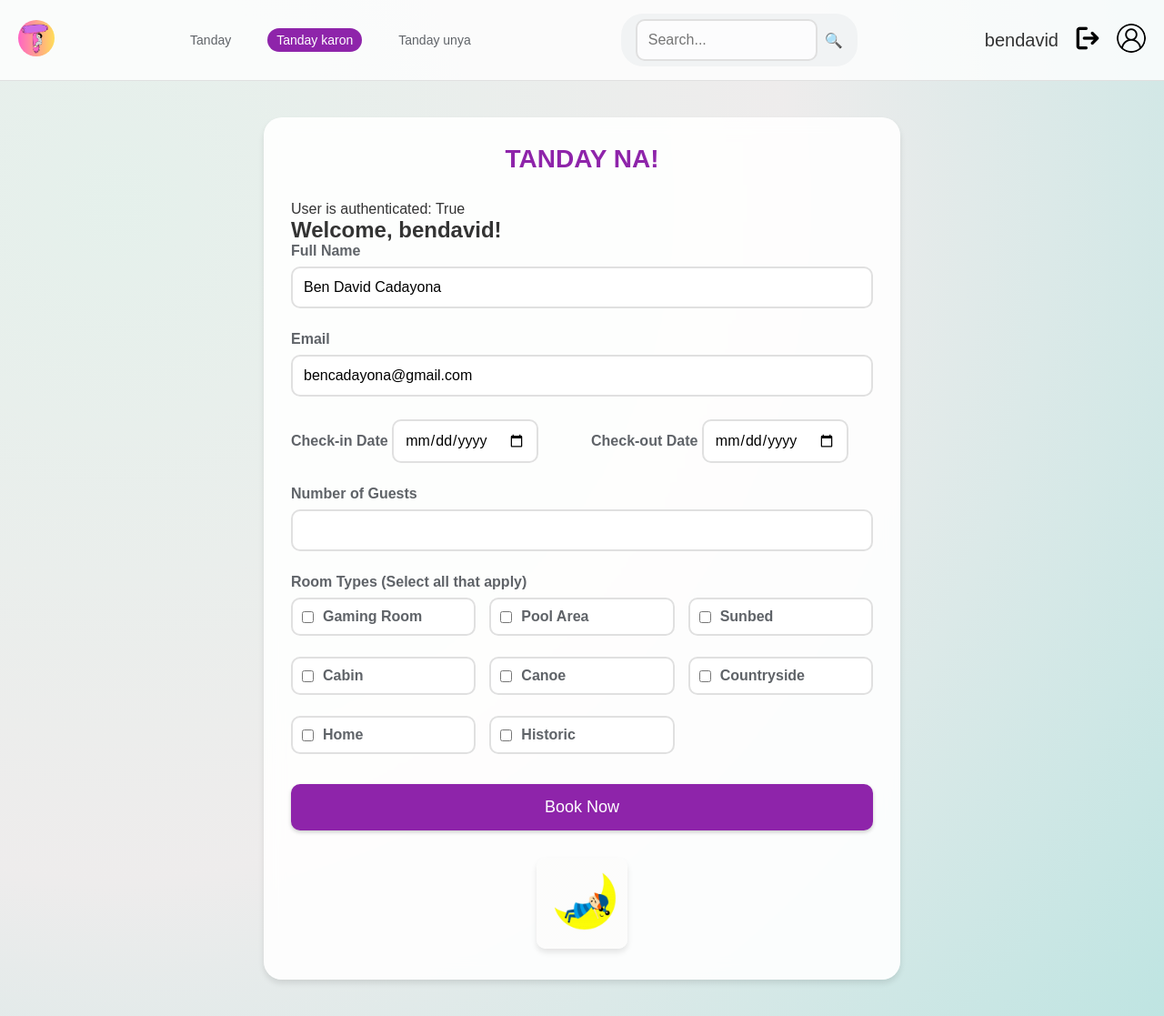
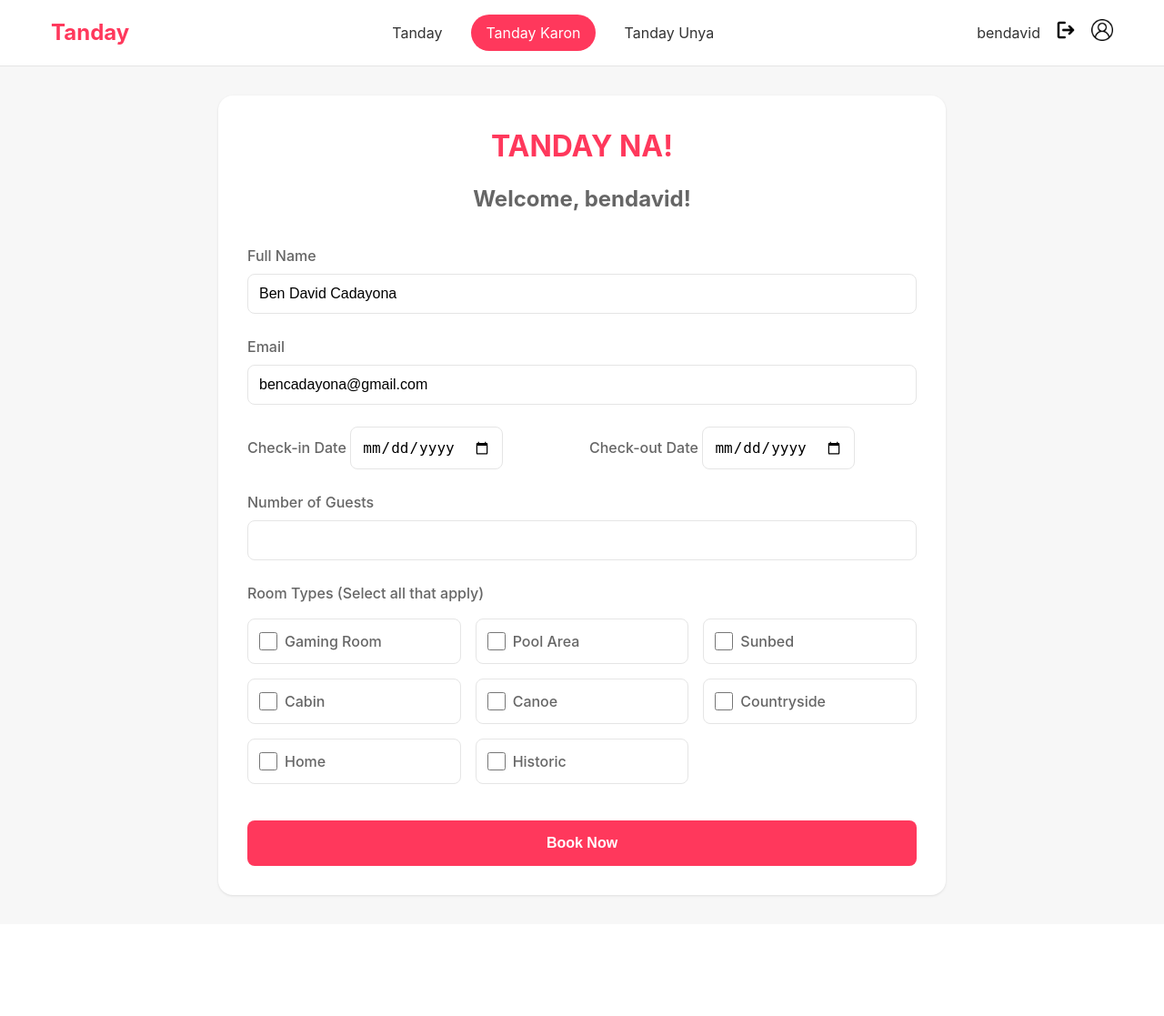
Before and after one commit to ohpie69/Tanday, a Django app: page /booking/ in a window 1280 px wide. Shown: the whole page at 91% size. After the commit the page ends 986 px from the top, so only its background shows below. Run offline with Django 5.2, Linux system fonts and the light colour scheme; a user stored in the database is signed in.

Commit message:
changes sa home and book and added loading animations.

```diff
--- a/TandayApp/api/templates/booking.html
+++ b/TandayApp/api/templates/booking.html
@@ -1,250 +1,247 @@
-{% load static %}
-{% if error %}
-    <script>
-        alert("{{ error }}");
-    </script>
-{% endif %}
 <!DOCTYPE html>
 <html lang="en">
 <head>
     <meta charset="UTF-8">
     <meta name="viewport" content="width=device-width, initial-scale=1.0">
-    <title>Tanday Karon Booking</title>
+    <title>Tanday - Book Your Stay</title>
     <style>
+        /* Reset and base styles */
         * {
             margin: 0;
             padding: 0;
             box-sizing: border-box;
-            font-family: Arial, sans-serif;
         }
 
         body {
-            background-color: #f0f0f0;
-            background-image: radial-gradient(circle at 10% 20%, rgba(216, 241, 230, 0.46) 0%, rgba(233, 226, 226, 0.28) 50.8%, rgba(57, 197, 187, 0.27) 100.2%);
+            font-family: -apple-system, BlinkMacSystemFont, 'Segoe UI', Roboto, 'Helvetica Neue', Arial, sans-serif;
+            line-height: 1.5;
             color: #333;
+            background-color: #f7f7f7;
         }
 
+        /* Header styles */
         header {
-            display: flex;
-            justify-content: space-between;
-            align-items: center;
-            padding: 15px 20px;
-            background-color: rgba(255, 255, 255, 0.8);
-            border-bottom: 1px solid #e0e0e0;
+            background-color: #fff;
+            border-bottom: 1px solid #e5e5e5;
+            padding: 1rem 0;
         }
 
-        .logo img {
-            width: 40px;
-            height: 40px;
-            border-radius: 50%;
+        .header-content {
+            max-width: 1200px;
+            margin: 0 auto;
+            padding: 0 1rem;
+            display: flex;
+            align-items: center;
+            justify-content: space-between;
+        }
+
+        .logo {
+            font-size: 1.5rem;
+            font-weight: bold;
+            color: #FF385C;
+            text-decoration: none;
         }
 
         nav {
             display: flex;
-            align-items: center;
+            gap: 1rem;
         }
 
         nav a {
             text-decoration: none;
-            color: #5f6368;
-            margin: 0 15px;
-            font-size: 14px;
-            padding: 5px 10px;
-            border-radius: 20px;
-            transition: background-color 0.3s, color 0.3s;
+            color: #333;
+            padding: 0.5rem 1rem;
+            border-radius: 9999px;
+            transition: background-color 0.3s ease, color 0.3s ease;
         }
 
         nav a:hover, nav a.active {
-            background-color: #8e24aa;
-            color: #ffffff;
-        }
-
-        .search-container {
-            display: flex;
-            align-items: center;
-            background-color: #f1f3f4;
-            border-radius: 24px;
-            padding: 6px 16px;
-            margin: 0 16px;
-        }
-
-        .search-container input {
-            border: none;
-            background-color: transparent;
-            margin-right: 8px;
-            font-size: 14px;
-            width: 200px;
-        }
-
-        .search-icon {
-            color: #8e24aa;
+            background-color: #FF385C;
+            color: white;
         }
 
         .user-info {
             display: flex;
             align-items: center;
-        }
-
-        .user-info span {
-            margin-right: 16px;
-            font-size: 20px;
+            gap: 1rem;
         }
 
         .user-info img {
-            width: 32px;
-            height: 32px;
-            border-radius: 50%;
-            /* box-shadow: 0 2px 4px rgba(0, 0, 0, 0.2); */
+            width: 24px;
+            height: 24px;
         }
 
+        /* Booking container styles */
         .booking-container {
-            max-width: 700px;
-            margin: 40px auto;
-            background-color: rgba(255, 255, 255, 0.9);
-            border-radius: 20px;
-            box-shadow: 0 4px 6px rgba(0, 0, 0, 0.1);
-            padding: 30px;
-            backdrop-filter: blur(10px);
+            max-width: 800px;
+            margin: 2rem auto;
+            padding: 2rem;
+            background-color: #fff;
+            border-radius: 1rem;
+            box-shadow: 0 1px 3px rgba(0, 0, 0, 0.1);
         }
 
-        h1 {
-            color: #8e24aa;
-            margin-bottom: 30px;
+        .booking-container h1 {
+            font-size: 2rem;
+            color: #FF385C;
+            margin-bottom: 1rem;
             text-align: center;
-            font-size: 28px;
         }
 
+        .booking-container h2 {
+            font-size: 1.5rem;
+            margin-bottom: 2rem;
+            text-align: center;
+            color: #666;
+        }
+
+        /* Form styles */
         .booking-form {
             display: grid;
-            gap: 25px;
+            gap: 1.5rem;
         }
 
         .form-group {
             display: flex;
             flex-direction: column;
+            gap: 0.5rem;
         }
 
-        label {
-            margin-bottom: 8px;
-            color: #5f6368;
-            font-weight: bold;
+        .form-group label {
+            font-weight: 500;
+            color: #666;
         }
 
-        input[type="text"],
-        input[type="date"],
-        input[type="number"] {
-            padding: 12px;
-            border: 2px solid #e0e0e0;
-            border-radius: 10px;
-            font-size: 16px;
-            transition: border-color 0.3s;
-            background-color: rgba(255, 255, 255, 0.8);
+        .form-group input[type="text"],
+        .form-group input[type="email"],
+        .form-group input[type="number"],
+        .form-group input[type="date"] {
+            padding: 0.75rem;
+            border: 1px solid #e5e5e5;
+            border-radius: 0.5rem;
+            font-size: 1rem;
+            transition: border-color 0.3s ease;
         }
 
-        input[type="text"]:focus,
-        input[type="date"]:focus,
-        input[type="number"]:focus {
-            border-color: #8e24aa;
+        .form-group input:focus {
             outline: none;
+            border-color: #FF385C;
         }
 
         .date-inputs {
             display: grid;
             grid-template-columns: 1fr 1fr;
-            gap: 20px;
+            gap: 1rem;
         }
 
+        /* Room types grid */
         .room-types {
             display: grid;
-            grid-template-columns: repeat(auto-fill, minmax(150px, 1fr));
-            gap: 15px;
+            grid-template-columns: repeat(auto-fill, minmax(200px, 1fr));
+            gap: 1rem;
+            margin-top: 0.5rem;
         }
 
         .room-type-item {
             display: flex;
             align-items: center;
-            padding: 10px;
-            border: 2px solid #e0e0e0;
-            border-radius: 10px;
+            gap: 0.5rem;
+            padding: 0.75rem;
+            border: 1px solid #e5e5e5;
+            border-radius: 0.5rem;
             cursor: pointer;
-            transition: background-color 0.3s, border-color 0.3s;
-            background-color: rgba(255, 255, 255, 0.8);
+            transition: all 0.3s ease;
         }
 
         .room-type-item:hover {
-            background-color: rgba(240, 240, 240, 0.8);
+            background-color: #f5f5f5;
+            border-color: #FF385C;
         }
 
         .room-type-item input[type="checkbox"] {
-            margin-right: 10px;
+            width: 1.25rem;
+            height: 1.25rem;
+            border-radius: 0.25rem;
+            border: 2px solid #e5e5e5;
+            cursor: pointer;
         }
 
-        button {
-            background-color: #8e24aa;
+        /* Submit button */
+        button[type="submit"] {
+            background-color: #FF385C;
             color: white;
+            padding: 1rem;
             border: none;
-            padding: 15px;
-            border-radius: 10px;
+            border-radius: 0.5rem;
+            font-size: 1rem;
+            font-weight: 600;
             cursor: pointer;
-            font-size: 18px;
-            transition: background-color 0.3s, transform 0.3s;
-            box-shadow: 0 2px 4px rgba(0, 0, 0, 0.2);
+            transition: background-color 0.3s ease;
+            width: 100%;
+            margin-top: 1rem;
         }
 
-        button:hover {
-            background-color: #6a1b9a;
-            transform: translateY(-2px);
+        button[type="submit"]:hover {
+            background-color: #e31c5f;
         }
 
-        .gif-container {
-            text-align: center;
-            margin-top: 30px;
+        /* Responsive design */
+        @media (max-width: 768px) {
+            .date-inputs {
+                grid-template-columns: 1fr;
             }
 
-        .gif-container img {
-            max-width: 100%;
-            border-radius: 10px;
-            box-shadow: 0 4px 6px rgba(0, 0, 0, 0.1);
+            .room-types {
+                grid-template-columns: 1fr;
+            }
+
+            .booking-container {
+                margin: 1rem;
+                padding: 1rem;
+            }
         }
     </style>
 </head>
 <body>
+    {% load static %}
     <header>
-        <div class="logo">
-            <img src="{% static 'logo.png' %}" alt="Tanday Logo">
-        </div>
+        <div class="header-content">
+            <a href="/" class="logo">Tanday</a>
             <nav>
                 <a href="{% url 'home' %}">Tanday</a>
-            <a href="#" class="active">Tanday karon</a>
-            <a href="#">Tanday unya</a>
+                <a href="#" class="active">Tanday Karon</a>
+                <a href="#">Tanday Unya</a>
             </nav>
-        <div class="search-container">
-            <input type="text" placeholder="Search...">
-            <span class="search-icon">🔍</span>
-        </div>
             <div class="user-info">
                 <span>{{ request.user.username }}</span>
-            <!-- <span>🌐</span> -->
-            <a href="{% url 'logout' %}"><span><img src="{% static 'sign-out.png' %}" alt="Sign Out"></span></a>
-            <a href="{% url 'my_bookings' %}"><img src="{% static 'user.png' %}" alt="User Profile"></a>
+                <a href="{% url 'home' %}">
+                    <img src="{% static 'sign-out.png' %}" alt="Sign Out">
+                </a>
+                <a href="{% url 'my_bookings' %}">
+                    <img src="{% static 'user.png' %}" alt="User Profile">
+                </a>
+            </div>
         </div>
     </header>
 
     <div class="booking-container">
         <h1>TANDAY NA!</h1>
-        <p>User is authenticated: {{ request.user.is_authenticated }}</p>
         <h2>Welcome, {{ username }}!</h2>
+
         <form class="booking-form" method="post" action="{% url 'book_now' %}">
             {% csrf_token %}
             {{ form.as_p }}
+
             <div class="form-group">
                 <label for="name">Full Name</label>
                 <input type="text" id="name" name="name" required value="{{ request.user.first_name }} {{ request.user.last_name }}">
             </div>
+
             <div class="form-group">
                 <label for="email">Email</label>
-                <input type="text" id="email" name="email" required value="{{ email }}">
+                <input type="email" id="email" name="email" required value="{{ email }}">
             </div>
+
             <div class="form-group date-inputs">
                 <div>
                     <label for="check-in">Check-in Date</label>
@@ -255,44 +252,52 @@
                     <input type="date" id="check-out" name="check-out" required>
                 </div>
             </div>
+
             <div class="form-group">
                 <label for="guests">Number of Guests</label>
                 <input type="number" id="guests" name="guests" min="1" required>
             </div>
+
             <div class="form-group">
                 <label>Room Types (Select all that apply)</label>
                 <div class="room-types">
                     <label class="room-type-item">
-                        <input type="checkbox" name="room_type" value="gaming-room"> Gaming Room
+                        <input type="checkbox" name="room_type" value="gaming-room">
+                        Gaming Room
                     </label>
                     <label class="room-type-item">
-                        <input type="checkbox" name="room_type" value="pool-area"> Pool Area
+                        <input type="checkbox" name="room_type" value="pool-area">
+                        Pool Area
                     </label>
                     <label class="room-type-item">
-                        <input type="checkbox" name="room_type" value="sunbed"> Sunbed
+                        <input type="checkbox" name="room_type" value="sunbed">
+                        Sunbed
                     </label>
                     <label class="room-type-item">
-                        <input type="checkbox" name="room_type" value="cabin"> Cabin
+                        <input type="checkbox" name="room_type" value="cabin">
+                        Cabin
                     </label>
                     <label class="room-type-item">
-                        <input type="checkbox" name="room_type" value="canoe"> Canoe
+                        <input type="checkbox" name="room_type" value="canoe">
+                        Canoe
                     </label>
                     <label class="room-type-item">
-                        <input type="checkbox" name="room_type" value="countryside"> Countryside
+                        <input type="checkbox" name="room_type" value="countryside">
+                        Countryside
                     </label>
                     <label class="room-type-item">
-                        <input type="checkbox" name="room_type" value="home"> Home
+                        <input type="checkbox" name="room_type" value="home">
+                        Home
                     </label>
                     <label class="room-type-item">
-                        <input type="checkbox" name="room_type" value="historic"> Historic
+                        <input type="checkbox" name="room_type" value="historic">
+                        Historic
                     </label>
                 </div>
             </div>
+
             <button type="submit">Book Now</button>
         </form>
-        <div class="gif-container">
-            <img src="{% static '15.gif' %}" alt="Tanday Karon GIF" style="width: 100px;">
-        </div>
     </div>
 </body>
 </html>
```
Also changed, not shown: TandayApp/api/templates/home.html (+65 -9 lines), TandayApp/db.sqlite3. Lines whose indentation alone changed are shown as unchanged.
